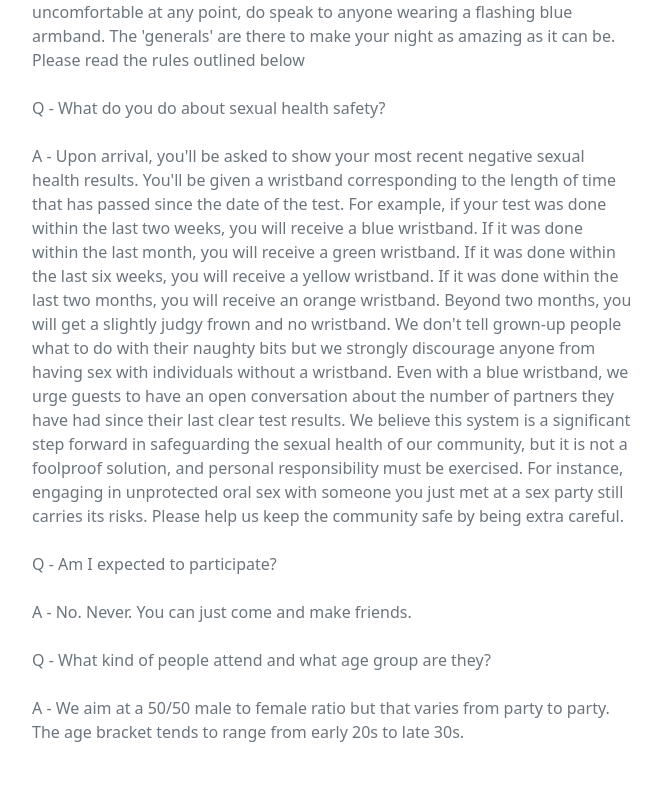
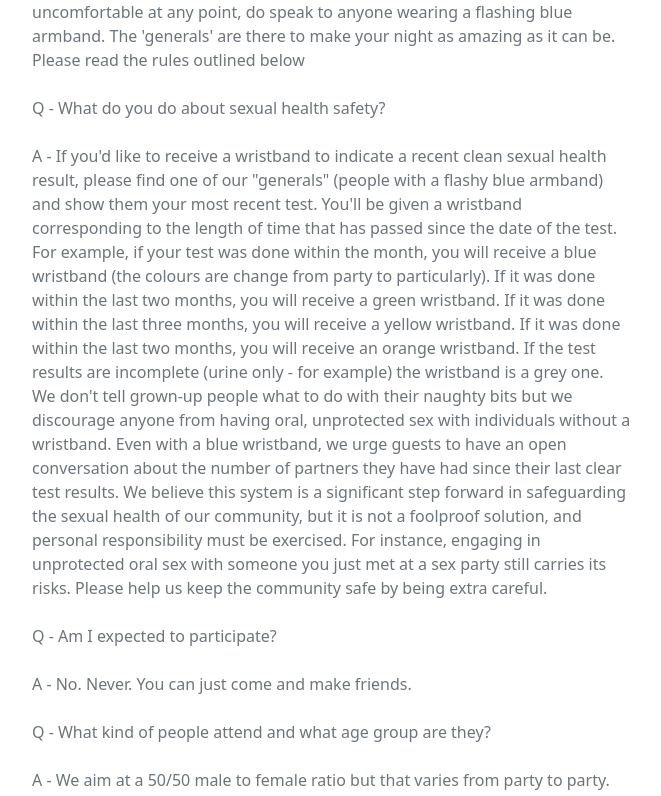
Before and after one commit to dantrovato/the-tribe-react18, a React (Vite) app: page /faq in a window 1280 px wide. Shown: the part 734-1530 px from the top of the page, without its empty margins (308-969 px from the left). Built offline with nearby package versions, Linux system fonts and the light colour scheme.

Commit message:
Revise rules around wristbands

```diff
--- a/src/components/FAQ.tsx
+++ b/src/components/FAQ.tsx
@@ -23,25 +23,29 @@ const FAQ = () => {
       </p>
       <p className="mb-4">Q - What do you do about sexual health safety?</p>
       <p className="mb-4">
-        A - Upon arrival, you'll be asked to show your most recent negative
-        sexual health results. You'll be given a wristband corresponding to the
-        length of time that has passed since the date of the test. For example,
-        if your test was done within the last two weeks, you will receive a blue
-        wristband. If it was done within the last month, you will receive a
-        green wristband. If it was done within the last six weeks, you will
-        receive a yellow wristband. If it was done within the last two months,
-        you will receive an orange wristband. Beyond two months, you will get a
-        slightly judgy frown and no wristband. We don't tell grown-up people
-        what to do with their naughty bits but we strongly discourage anyone
-        from having sex with individuals without a wristband. Even with a blue
-        wristband, we urge guests to have an open conversation about the number
-        of partners they have had since their last clear test results. We
-        believe this system is a significant step forward in safeguarding the
-        sexual health of our community, but it is not a foolproof solution, and
-        personal responsibility must be exercised. For instance, engaging in
-        unprotected oral sex with someone you just met at a sex party still
-        carries its risks. Please help us keep the community safe by being extra
-        careful.
+        A - If you'd like to receive a wristband to indicate a recent clean
+        sexual health result, please find one of our "generals" (people with a
+        flashy blue armband) and show them your most recent test. You'll be
+        given a wristband corresponding to the length of time that has passed
+        since the date of the test. For example, if your test was done within
+        the month, you will receive a blue wristband (the colours are change
+        from party to particularly). If it was done within the last two months,
+        you will receive a green wristband. If it was done within the last three
+        months, you will receive a yellow wristband. If it was done within the
+        last two months, you will receive an orange wristband. If the test
+        results are incomplete (urine only - for example) the wristband is a
+        grey one.
+        <br />
+        We don't tell grown-up people what to do with their naughty bits but we
+        discourage anyone from having oral, unprotected sex with individuals
+        without a wristband. Even with a blue wristband, we urge guests to have
+        an open conversation about the number of partners they have had since
+        their last clear test results. We believe this system is a significant
+        step forward in safeguarding the sexual health of our community, but it
+        is not a foolproof solution, and personal responsibility must be
+        exercised. For instance, engaging in unprotected oral sex with someone
+        you just met at a sex party still carries its risks. Please help us keep
+        the community safe by being extra careful.
       </p>
       <p className="mb-4">Q - Am I expected to participate?</p>
       <p className="mb-4">A - No. Never. You can just come and make friends.</p>
```
